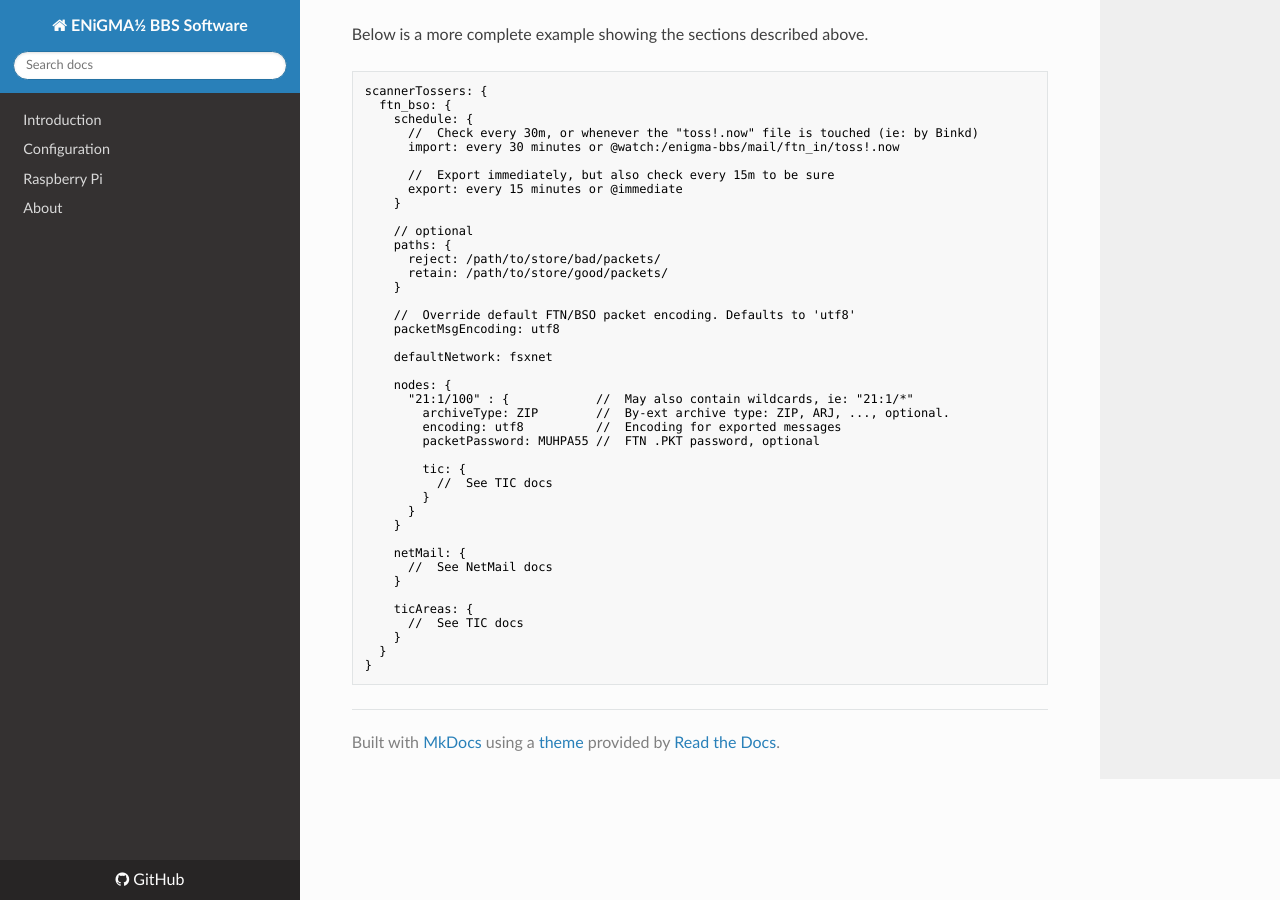
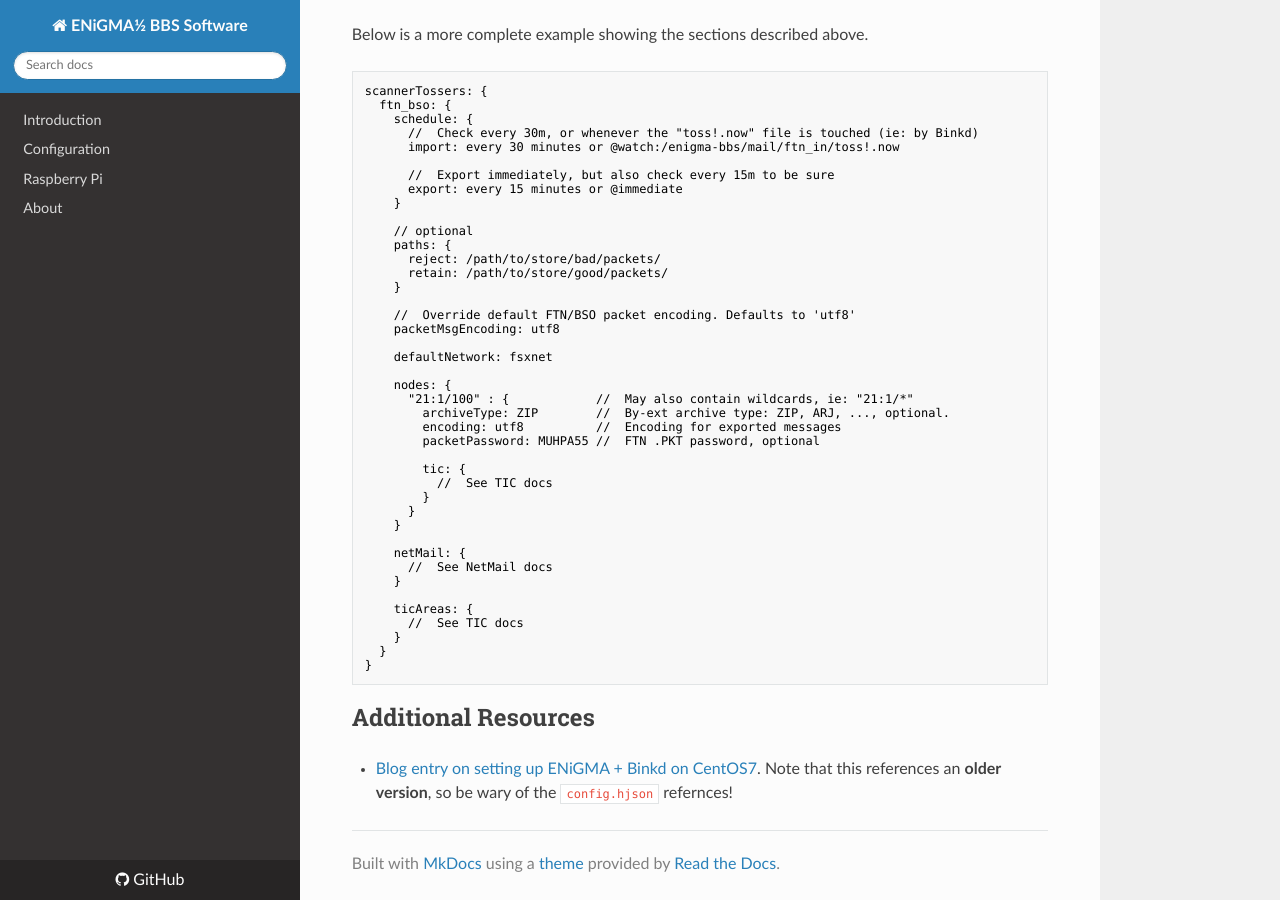
Before and after one commit to NuSkooler/enigma-bbs, an MkDocs documentation site: the page built from docs/messageareas/bso-import-export.md, in a window 1280 px wide and 900 px high, scrolled down 2010 px. Built offline with MkDocs 1.6.1, drawn with Linux system fonts in a browser that asks for light colours; nearby versions of some CDN libraries; old or Windows-style settings are respelled for this version of MkDocs.

Commit message:
Add link to Binkd blog

````diff
--- a/docs/messageareas/bso-import-export.md
+++ b/docs/messageareas/bso-import-export.md
@@ -119,3 +119,6 @@ scannerTossers: {
   }
 }
 ```
+
+## Additional Resources
+* [Blog entry on setting up ENiGMA + Binkd on CentOS7](http2://l33t.codes/enigma-12-binkd-on-centos-7/). Note that this references an **older version**, so be wary of the `config.hjson` refernces!
````
